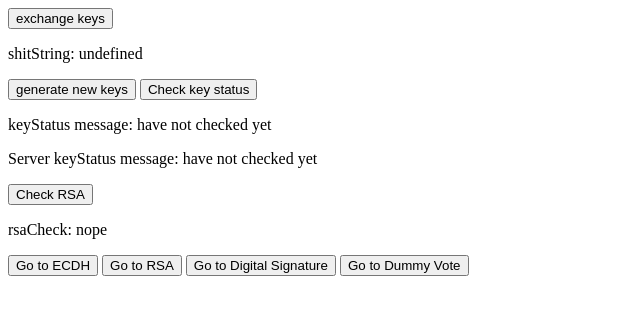
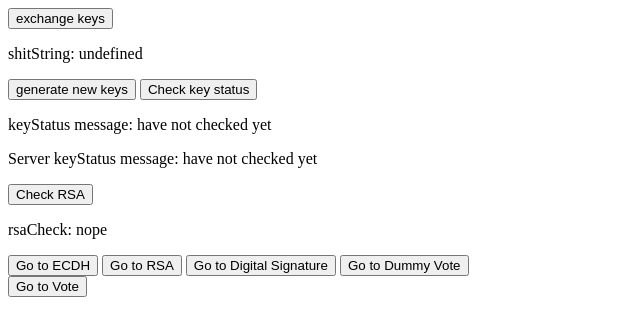
Before and after one commit to Draellemeistro/P4-projekt, a SvelteKit app in the folder Agora-app/: page /cryptoTests/generalStuff in a window 1280 px wide. Shown: the top 336 px of the page, without its empty margins (0-640 px from the left). Built offline with nearby package versions, Linux system fonts and the light colour scheme.

Commit message:
Ensuring votepage cryptography works properly

```diff
--- a/Agora-app/src/routes/cryptoTests/generalStuff/+page.svelte
+++ b/Agora-app/src/routes/cryptoTests/generalStuff/+page.svelte
@@ -20,6 +20,9 @@
 	}
 	function goToDummyVotePage() {
 		navigate('/cryptoTests/dummyVote');
+	}
+	function goToVotePage() {
+		navigate('/vote');
 	}
 
 	async function doExchange() {
@@ -66,3 +69,6 @@
 	<button on:click={goToDigSigPage}>Go to Digital Signature</button>
 	<button on:click={goToDummyVotePage}>Go to Dummy Vote</button>
 </div>
+<div>
+	<button on:click={goToVotePage}>Go to Vote</button>
+</div>
```
Also changed, not shown: Agora-app/src/routes/vote/+page.svelte (+5 -4 lines).
